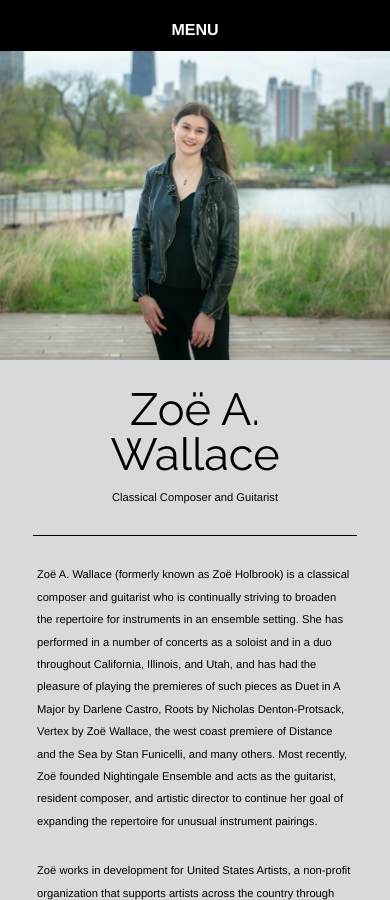
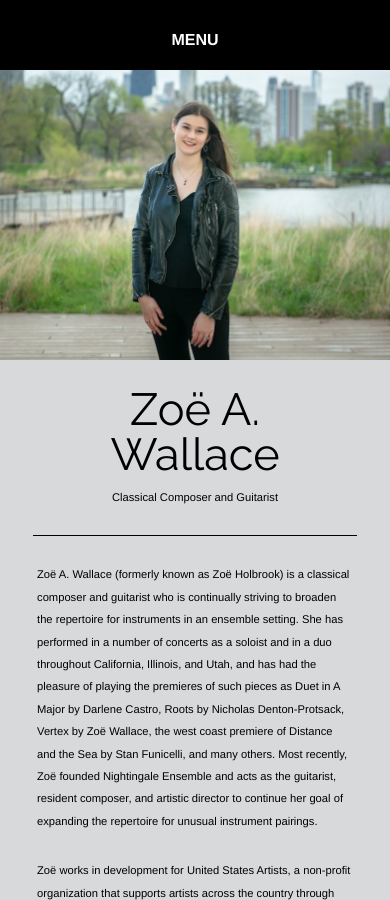
Before and after one commit to GuitHuib/zoeawallace, a Jekyll site: the page built from index.html, in a window 390 px wide and 900 px high. Built offline with Jekyll 4.4.1, drawn with Linux system fonts in a browser that asks for light colours.

Commit message:
fix whitespace on mobile size

```diff
--- a/css/main.css
+++ b/css/main.css
@@ -31,6 +31,7 @@ ul {
   font-style: italic;
 }
 .content-container {
+  box-sizing: border-box;
   display: flex;
   flex-direction: column;
   flex: 1 1 auto;
@@ -339,7 +340,7 @@ ul {
     display: block;
     font-weight: bold;
     margin-top: 1vh;
-    padding: 0.8em;
+    padding: 2.5vh 0;
     position: relative;
     text-align: center;
     text-transform: uppercase;
```
